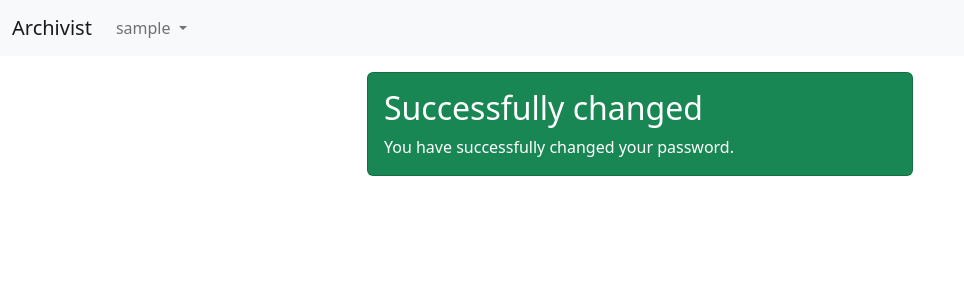
After one commit to timptner/archivist, a Django app: page /change-password/done/ in a window 1280 px wide. The commit adds this page. Shown: the top 300 px of the page, without its empty margins (0-964 px from the left). Run offline with Django 4.2, Linux system fonts and the light colour scheme; the visitor is signed in with stand-in values (Sample User, id 1).

Commit message:
Add password change views

```diff
--- a/archivist/templates/archivist/navigation.html
+++ b/archivist/templates/archivist/navigation.html
@@ -15,6 +15,14 @@
                             {{ user }}
                         </a>
                         <ul class="dropdown-menu" aria-labelledby="navigationUserDropdown">
+                            <li>
+                                <a class="dropdown-item" href="{% url 'people:change-password' %}">
+                                    {% trans "Change password" %}
+                                </a>
+                            </li>
+                            <li>
+                                <hr class="dropdown-divider">
+                            </li>
                             <li><a class="dropdown-item" href="{% url 'people:logout' %}">{% trans "Logout" %}</a></li>
                         </ul>
                     </li>
--- /dev/null
+++ b/people/templates/people/change_password_done.html
@@ -0,0 +1,16 @@
+{% extends 'archivist/base.html' %}
+
+{% load i18n %}
+
+{% block content %}
+    <div class="card text-bg-success">
+        <div class="card-body">
+            <h2 class="card-title">{% trans "Successfully changed" %}</h2>
+            <p class="card-text">
+                {% blocktrans %}
+                    You have successfully changed your password.
+                {% endblocktrans %}
+            </p>
+        </div>
+    </div>
+{% endblock %}
--- a/people/urls.py
+++ b/people/urls.py
@@ -10,4 +10,6 @@ urlpatterns = [
     path(_('register/done/'), views.RegistrationDoneView.as_view(), name='register-done'),
     path(_('login/'), views.LoginView.as_view(), name='login'),
     path(_('logout/'), views.LogoutView.as_view(), name='logout'),
+    path(_('change-password/'), views.PasswordChangeView.as_view(), name='change-password'),
+    path(_('change-password/done/'), views.PasswordChangeDoneView.as_view(), name='change-password-done'),
 ]
--- a/people/views.py
+++ b/people/views.py
@@ -31,3 +31,12 @@ class LoginView(auth_views.LoginView):
 
 class LogoutView(auth_views.LogoutView):
     template_name = 'people/logout.html'
+
+
+class PasswordChangeView(auth_views.PasswordChangeView):
+    template_name = 'people/change_password_form.html'
+    success_url = 'done/'
+
+
+class PasswordChangeDoneView(auth_views.PasswordChangeDoneView):
+    template_name = 'people/change_password_done.html'
```
Also changed, not shown: people/templates/people/change_password_form.html (added, +11 -0 lines).
